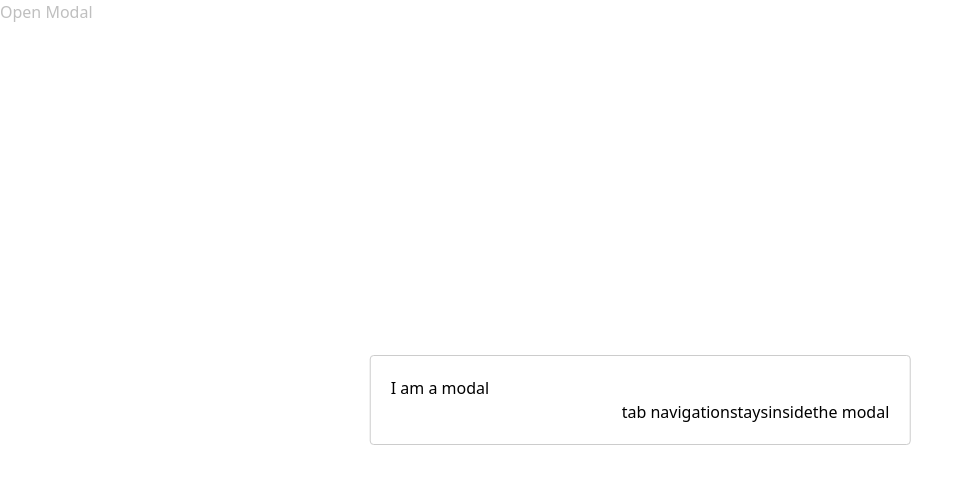
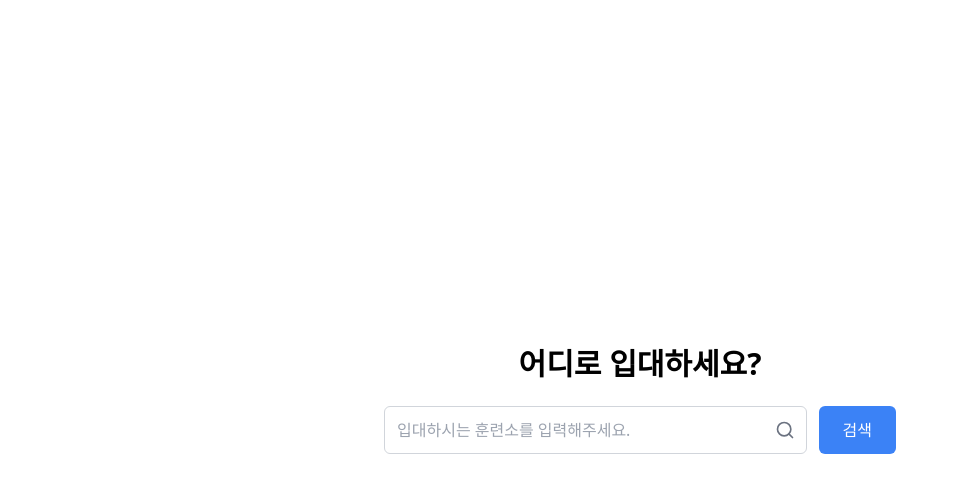
Before and after one commit to Leekee0905/last-supper, a React (Vite) app: page / in a window 1280 px wide. Shown: the top 492 px of the page, without its empty margins (0-973 px from the left). Built offline with nearby package versions, Linux system fonts and the light colour scheme.

Commit message:
[add] serch.jsx 컴포넌트 제작 완료

```diff
--- a/package.json
+++ b/package.json
@@ -16,6 +16,7 @@
     "postcss": "^8.4.45",
     "react": "^18.3.1",
     "react-dom": "^18.3.1",
+    "react-icons": "^5.3.0",
     "react-modal": "^3.16.1",
     "react-router-dom": "^6.26.2",
     "react-toastify": "^10.0.5",
--- a/src/pages/Home/Home.jsx
+++ b/src/pages/Home/Home.jsx
@@ -1,34 +1,11 @@
-import { useState } from 'react';
-import ReactModal from 'react-modal';
-import useModalStore from '../../store/useModalStore';
-import Modal from '../MainPage/components/Modal/Modal';
+import React from 'react';
+import Search from './component/search';
 
-const customStyles = {
-  content: {
-    top: '50%',
-    left: '50%',
-    right: 'auto',
-    bottom: 'auto',
-    marginRight: '-50%',
-    transform: 'translate(-50%, -50%)'
-  }
-};
 const Home = () => {
-  const hasOpenModal = useModalStore((state) => state.setHasOpen);
-
   return (
-    <div>
-      <button onClick={hasOpenModal}>Open Modal</button>
-      <Modal>
-        <div>I am a modal</div>
-        <form>
-          <input />
-          <button>tab navigation</button>
-          <button>stays</button>
-          <button>inside</button>
-          <button>the modal</button>
-        </form>
-      </Modal>
+    <div className="flex flex-col items-center justify-center min-h-screen">
+      <h1 className="text-3xl font-bold mb-6">어디로 입대하세요?</h1>
+      <Search />
     </div>
   );
 };
--- /dev/null
+++ b/src/pages/Home/component/search.jsx
@@ -0,0 +1,46 @@
+import React, { useState } from 'react';
+import { useSearchParams } from 'react-router-dom';
+import { FiSearch } from 'react-icons/fi'; // 돋보기 아이콘
+
+const Search = () => {
+    const [searchInput, setSearchInput] = useState('');
+    const [searchParams, setSearchParams] = useSearchParams();
+
+    const handleSearch = (e) => {
+        e.preventDefault();
+        setSearchParams({ query: searchInput });
+    };
+
+    return (
+        <div className="w-full max-w-lg">
+            <form onSubmit={handleSearch} className="flex items-center">
+                <div className="relative w-full">
+                    <input
+                        type="text"
+                        className="p-3 h-12 w-full border border-gray-300 rounded-md pr-10 focus:outline-none"
+                        placeholder="입대하시는 훈련소를 입력해주세요."
+                        value={searchInput}
+                        onChange={(e) => setSearchInput(e.target.value)}
+                        onKeyDown={(e) => {
+                            if (e.key === 'Enter') {
+                                handleSearch(e);
+                            }
+                        }}
+                    />
+                    <span className="absolute inset-y-0 right-0 flex items-center pr-3">
+                        <FiSearch className="text-gray-500" size={20} />
+                    </span>
+                </div>
+                <button
+                    type="submit"
+                    className="ml-3 bg-blue-500 text-white px-6 h-12 rounded-md flex items-center justify-center whitespace-nowrap focus:outline-none"
+                >
+                    검색
+                </button>
+
+            </form>
+        </div>
+    );
+};
+
+export default Search;
```
Also changed, not shown: 1 other file (tests, documents, lock files or other folders).
